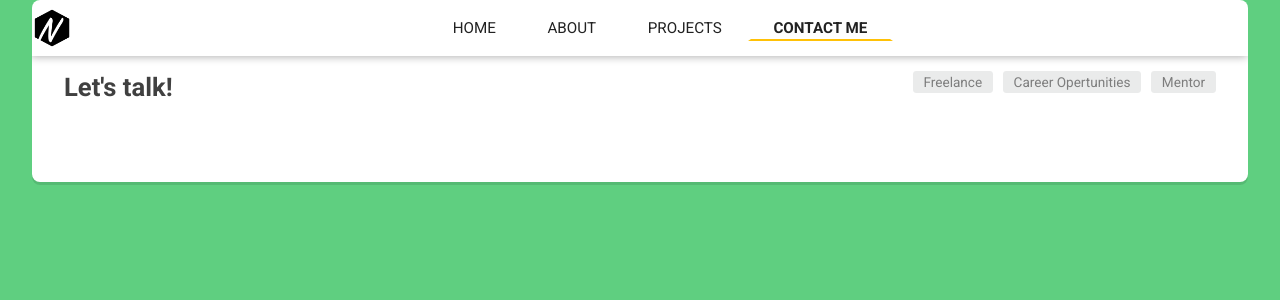
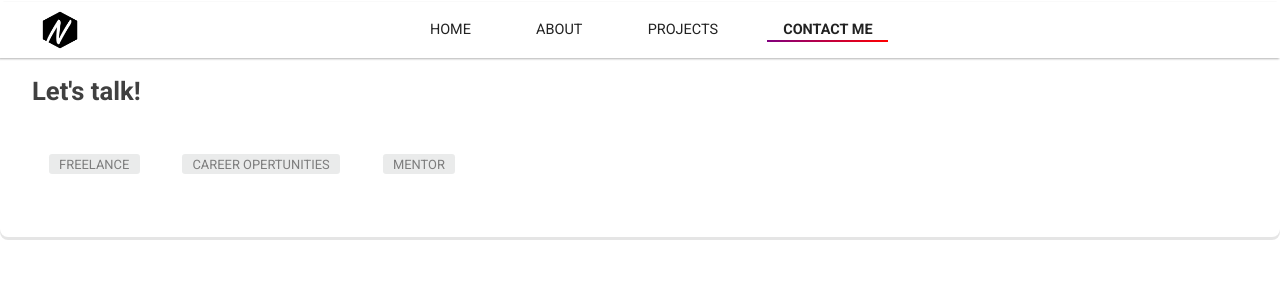
Before and after one commit to Gadget89/website, a React (Create React App) app: page /contact in a window 1280 px wide. Shown: the top 300 px of the page. Built offline with nearby package versions, Linux system fonts and the light colour scheme.

Commit message:
Completed styling for navigation bar for large screens

```diff
--- a/package.json
+++ b/package.json
@@ -4,6 +4,7 @@
   "private": true,
   "dependencies": {
     "react": "^16.0.0",
+    "react-addons-css-transition-group": "^15.6.2",
     "react-dom": "^16.0.0",
     "react-router-dom": "^4.2.2"
   },
--- a/src/components/App.js
+++ b/src/components/App.js
@@ -4,6 +4,7 @@ import {
   Route,
   Switch
 } from 'react-router-dom';
+// import ReactCSSTransitionGroup from 'react-addons-css-transition-group';
 
 // App components
 import Header from './Header';
--- a/src/css/index.css
+++ b/src/css/index.css
@@ -13,7 +13,7 @@
 }
 body {
   color: #576366;
-  background: #5fcf80;
+  /*background: #5fcf80;*/
   margin: 0;
   font-family: 'Roboto', sans-serif;
 }
@@ -69,7 +69,7 @@ button {
 ==================================== */
 
 .container {
-  width: 95%;
+  width: 100%;
   /*max-width: 780px;*/
   padding-bottom: 2em;
   margin: 0 auto 2em;
@@ -79,9 +79,11 @@ button {
   overflow: hidden;
 }
 header {
-  -webkit-box-shadow: -1px 1px 8px 0 rgba(0,0,0,0.3);
-  box-shadow: -1px 1px 8px 0 rgba(0,0,0,0.3);
+  -webkit-box-shadow: -1px 1px 2px 0 rgba(0,0,0,0.3);
+  box-shadow: -1px 1px 2px 0 rgba(0,0,0,0.3);
+  height: 3.5em;
   margin: 2px 0;
+  padding: 0 2.5%;
 }
 .main-content {
   padding: 1em 2em;
@@ -109,41 +111,72 @@ header {
 }
 
 /* MAIN NAV -------- */
-.main-nav ul {
-  margin: 0 auto;
+
+
+.main-nav {
+  display: inline-block;
+  height: inherit;
+  width: 88%;
+  line-height: 1.5em;
+  text-align: center;
+  top: 0;
+  position: absolute;
 }
 
-.main-nav a {
+.main-nav li {
+  display: inline-block;
+  width: fit-content;
+}
+
+.main-nav a, li {
   font-size: .95em;
   color: #222;
+  padding: 1.1em;
   text-align: center;
   text-transform: uppercase;
-  display: block;
-  padding: 1em;
-  /*transition: .2s;*/
 }
-.main-nav a:hover,
-.main-nav .active {
-  border-bottom: 2px solid #FFC107;
+
+.main-nav li a:hover,
+.main-nav li .active {
+  border-bottom: 2px solid transparent;
   cursor: pointer;
   font-weight: bold;
   height: 15px;
-  /*border-bottom: 2px solid transparent;
-  border-image: linear-gradient(to right, purple 22%, red 36%, orange 48%, yellow 63%, green 76%, blue) 1 100%;*/
+  padding-bottom: 2px;
+  animation: moveOut .3s linear;
+  -webkit-animation: moveOut .3s linear;
+}
+
+.main-nav li:nth-child(1) a:hover,
+.main-nav li:nth-child(1) .active {
+  border-image: linear-gradient(to right, red, orange) 1 100%;
   border-image-slice: 1;
-  padding-bottom: 20px;
-  animation: moveOut .35s linear;
-  -webkit-animation: moveOut .35s linear;
+
+}
+.main-nav li:nth-child(2) a:hover,
+.main-nav li:nth-child(2) .active {
+  border-image: linear-gradient(to right, yellow, green) 1 100%;
+  border-image-slice: 1;
+}
+.main-nav li:nth-child(3) a:hover,
+.main-nav li:nth-child(3) .active {
+  border-image: linear-gradient(to right, blue, purple) 1 100%;
+  border-image-slice: 1;
+}
+.main-nav li:nth-child(4) a:hover,
+.main-nav li:nth-child(4) .active {
+  border-image: linear-gradient(to right, purple, red) 1 100%;
+  border-image-slice: 1;
 }
 
 @-webkit-keyframes moveOut{
-    from {padding-bottom: 35px;}
-    to {padding-bottom: 20px;}
+    from {padding-bottom: 1.5em;}
+    to {padding-bottom: .2em;}
 }
 
 @keyframes moveOut {
-    from {padding-bottom: 35px;}
-    to {padding-bottom: 20px;}
+    from {padding-bottom: 1.5em;}
+    to {padding-bottom: .2em;}
 }
 
 /* COURSE NAV -------- */
@@ -173,98 +206,5 @@ header {
 .icn-logo {
   height: 2.5em;
   width: 2.5em;
-  margin: auto 0;
+  margin: .5em;
 }
-
-/* =================================
-  MEDIA QUERIES
-==================================== */
-
-@media (min-width: 0) and (max-width: 420px) {
-  body {
-    /*padding-top: .8em;*/
-  }
-  .home a {
-    border-color: transparent;
-  }
-   /*.icn-logo {
-     display: block;
-     width: 100%;
-     text-align: center;
-     padding-bottom: 4px;
-   }*/
-   .main-nav a {
-     border-top: 2px solid transparent;
-     border-bottom: 2px solid transparent;
-   }
-   .main-nav a:hover {
-     border-color: rgba(0,0,0, .1);
-   }
-   .courses h2 {
-     margin-bottom: 0;
-   }
-   .course-nav {
-     display: block;
-     margin: 1.5em 0 3.2em;
-   }
-   .home a,
-   input,
-   button {
-     display: block;
-     width: 100%;
-     margin-bottom: 1em;
-   }
-}
-@media (min-width: 769px) {
-  body {
-    /*padding-top: 3em;*/
-  }
-  .home a {
-    border-color: #3b80d1;
-  }
-  .media img,
-  .media > div,
-  .teacher {
-    float: left;
-  }
-  .media > div {
-    width: 85.1%;
-    margin-left: 1.5em;
-  }
-  .teacher {
-    width: 48.73%;
-    margin-bottom: 1.5em;
-  }
-  .teacher + .teacher {
-    margin-left: 2.54%;
-  }
-  .teacher:nth-child(2n+3) {
-    clear: left;
-    margin-left: 0;
-  }
-  /* MAIN NAV -------- */
-
-  header,
-  .main-nav {
-    display: flex;
-    flex-wrap: wrap;
-    margin: 0 auto;
-    /*padding-right: 2.5em;*/
-    /*border-bottom: solid blue 2px;*/
-  }
-  .main-nav a {
-    border-left: 3px solid transparent;
-    border-right: 3px solid transparent;
-    padding: 1.25em 1.5em;
-  }
-  .main-nav a:hover {
-    /*border-color: rgba(0,0,0, .1);*/
-  }
-  /* COURSE NAV -------- */
-  .course-nav {
-    float: right;
-  }
-  .courses h2 {
-    float: left;
-  }
-}
--- /dev/null
+++ b/src/css/temp.css
@@ -0,0 +1,91 @@
+/* =================================
+  MEDIA QUERIES
+==================================== */
+
+@media (min-width: 0) and (max-width: 768px) {
+  body {
+    /*padding-top: .8em;*/
+  }
+  .home a {
+    border-color: transparent;
+  }
+  header {
+    display: none;
+  }
+   /*.icn-logo {
+     display: block;
+     width: 100%;
+     text-align: center;
+     padding-bottom: 4px;
+   }*/
+   .main-nav a {
+     border-top: 2px solid transparent;
+     border-bottom: 2px solid transparent;
+   }
+   .main-nav a:hover {
+     border-color: rgba(0,0,0, .1);
+   }
+   .courses h2 {
+     margin-bottom: 0;
+   }
+   .course-nav {
+     display: block;
+     margin: 1.5em 0 3.2em;
+   }
+   .home a,
+   input,
+   button {
+     display: block;
+     width: 100%;
+     margin-bottom: 1em;
+   }
+}
+@media (min-width: 769px) {
+  body {
+    /*padding-top: 3em;*/
+  }
+  .home a {
+    border-color: #3b80d1;
+  }
+  .media img,
+  .media > div,
+  .teacher {
+    float: left;
+  }
+  .media > div {
+    width: 85.1%;
+    margin-left: 1.5em;
+  }
+  .teacher {
+    width: 48.73%;
+    margin-bottom: 1.5em;
+  }
+  .teacher + .teacher {
+    margin-left: 2.54%;
+  }
+  .teacher:nth-child(2n+3) {
+    clear: left;
+    margin-left: 0;
+  }
+  /* MAIN NAV -------- */
+
+  header,
+  .main-nav {
+    margin: 0 auto;
+  }
+  .main-nav a {
+    border-left: 3px solid transparent;
+    border-right: 3px solid transparent;
+    padding: 1.25em 1.5em;
+  }
+  .main-nav a:hover {
+    /*border-color: rgba(0,0,0, .1);*/
+  }
+  /* COURSE NAV -------- */
+  .course-nav {
+    float: right;
+  }
+  .courses h2 {
+    float: left;
+  }
+}
```
Also changed, not shown: 1 other file (tests, documents, lock files or other folders).
